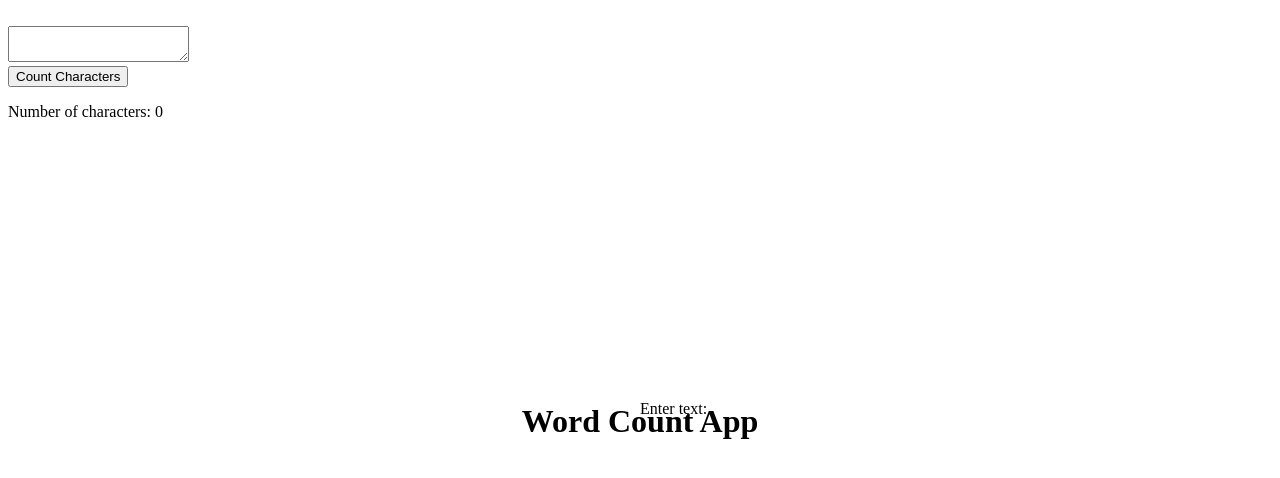
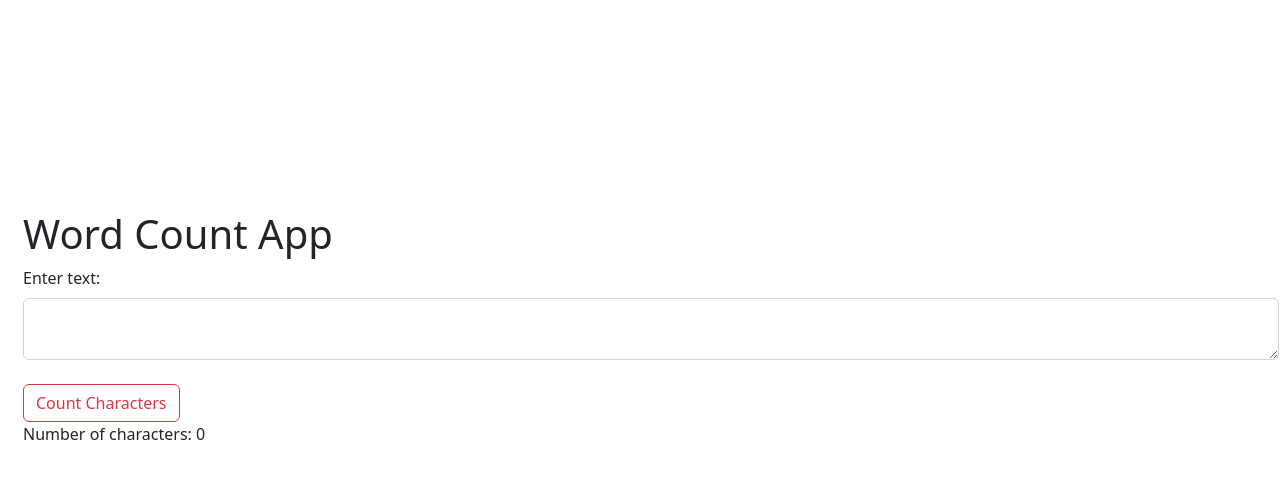
Before and after one commit to anuragdongre/Word-Count-App1, a plain HTML site: page index.html in a window 1280 px wide. Drawn offline with nearby package versions, Linux system fonts and the light colour scheme.

Commit message:
bootstrap insersion

```diff
--- a/index.html
+++ b/index.html
@@ -3,15 +3,21 @@
 <head>
   <title>Word Count App</title>
   <link rel="stylesheet" href="style.css">
+  <link href="https://cdn.jsdelivr.net/npm/bootstrap@5.2.3/dist/css/bootstrap.min.css" rel="stylesheet" integrity="sha384-rbsA2VBKQhggwzxH7pPCaAqO46MgnOM80zW1RWuH61DGLwZJEdK2Kadq2F9CUG65" crossorigin="anonymous">
 </head>
 <body>
-  <h1 class="heading">Word Count App</h1>
-  <form>
-    <label class="text">Enter text:</label><br>
-    <textarea id="text"></textarea><br>
-    <button type="button" onclick="countCharacters()">Count Characters</button>
-  </form>
-  <p>Number of characters: <span id="result">0</span></p>
+
+  <div class="container-fluid" style="margin:210px 11px;">
+
+    <h1 class="heading">Word Count App</h1>
+    <form>
+      <label for="text" class="form-label">Enter text:</label><br>
+      <textarea id="text" class="form-control"></textarea><br>
+      <button type="button" onclick="countCharacters()" class="btn btn-outline-danger">Count Characters</button>
+    </form>
+    <p>Number of characters: <span id="result">0</span></p>
+
+  </div>
   <script>
     function countCharacters() {
       // get the text from the textarea
--- a/style.css
+++ b/style.css
@@ -1,4 +1,4 @@
-body{
+/* body{
     background-color: white;
 }
 
@@ -16,4 +16,4 @@ body{
     text-align: center;
     top: 50%;
     left: 50%;
-}
+} */
```
